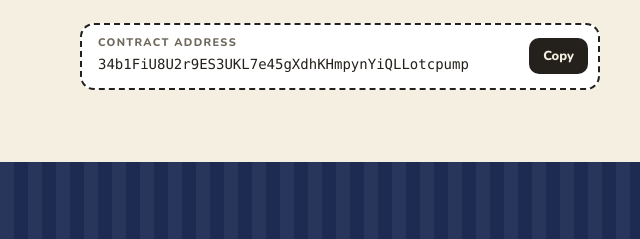
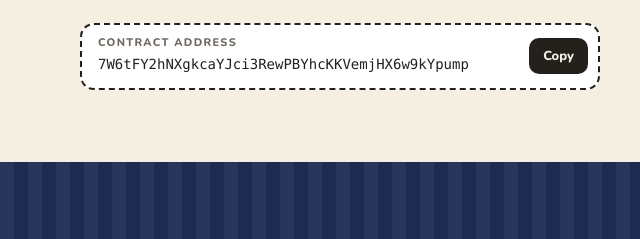
Before and after one commit to iz7y/BONJOUR-CAT, a plain HTML site: page index.html in a window 1280 px wide. Shown: the part 749-988 px from the top of the page, 0-640 px from the left. Drawn offline with nearby package versions, Linux system fonts and the light colour scheme; a web font is replaced by a local one.

Commit message:
Update Bonjour Cat contract address
Co-Authored-By: Claude Opus 5.5 <noreply@anthropic.com>
Claude-Session: https://claude.ai/code/session_011436sDvNx7XjRWhXqxs339

```diff
--- a/index.html
+++ b/index.html
@@ -270,7 +270,7 @@ footer p{margin:0;max-width:75ch;color:var(--muted)}
 
 <script>
 /* ===== CONFIG: fill these in at launch ===== */
-const CONFIG = { CA:"34b1FiU8U2r9ES3UKL7e45gXdhKHmpynYiQLLotcpump", BUY_URL:"https://pump.fun", X_URL:"", TG_URL:"" };
+const CONFIG = { CA:"7W6tFY2hNXgkcaYJci3RewPBYhcKKVemjHX6w9kYpump", BUY_URL:"https://pump.fun", X_URL:"", TG_URL:"" };
 
 const PHRASES = [
   ["gm","Bonjour.","Always say it first. Always.","Toujours le dire en premier. Toujours."],
```
